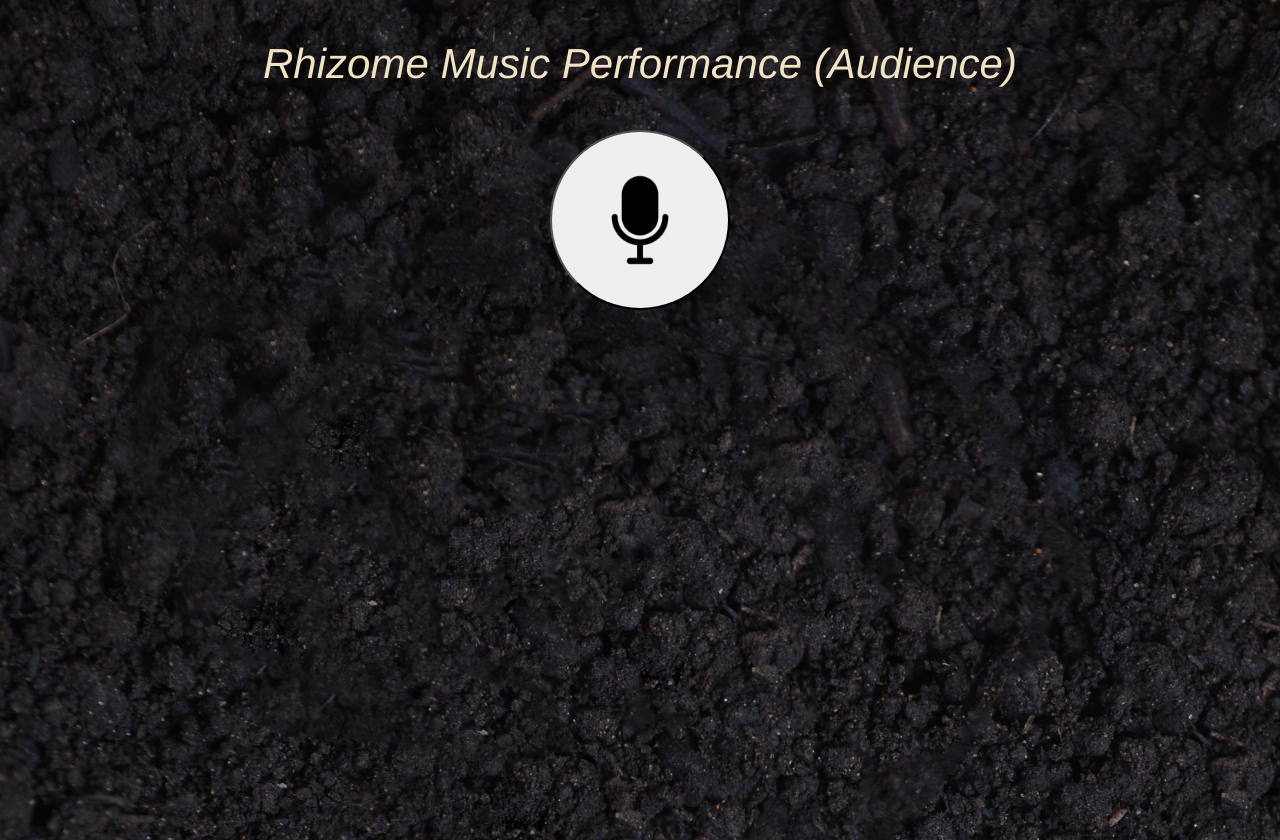
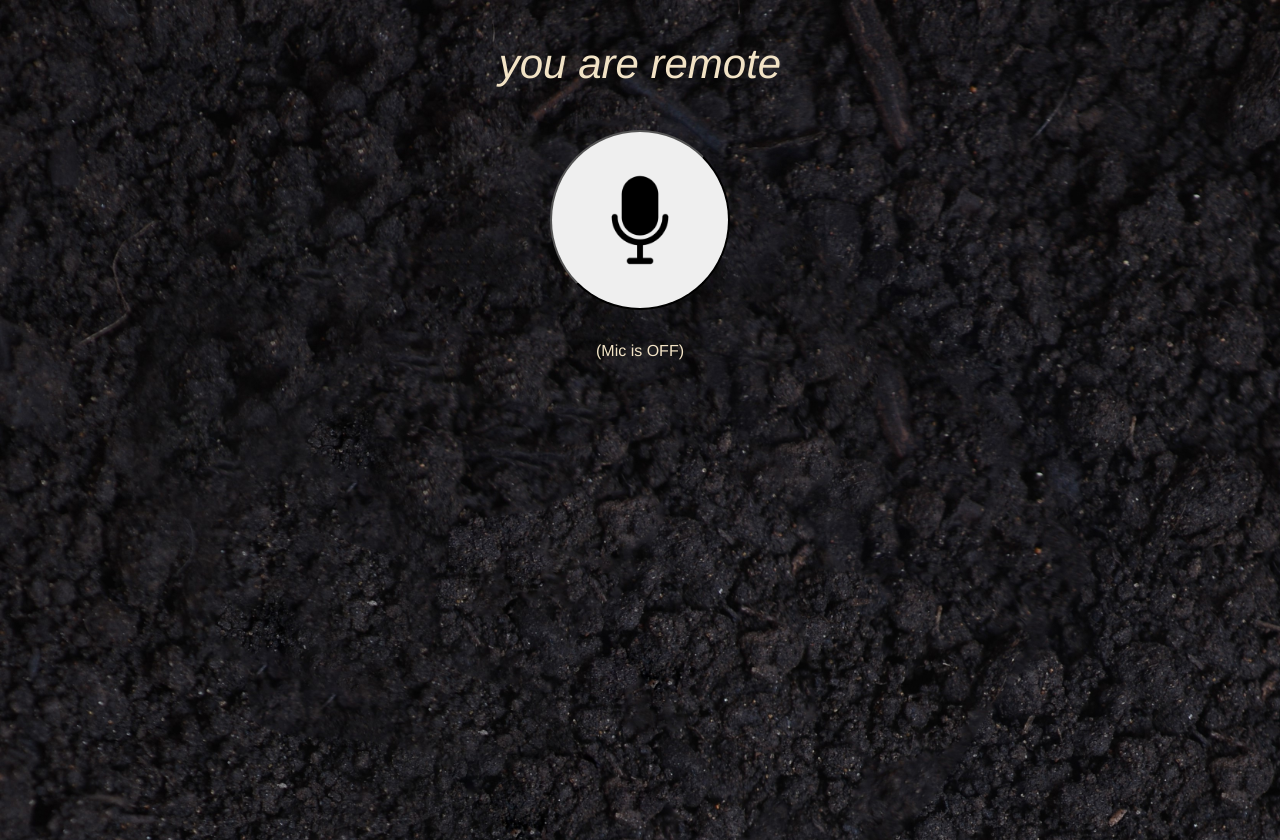
Before and after one commit to OB-0ne/Conduit_RhizomeMusic, a Flask app: page / in a window 1280 px wide. Run offline with Flask 2, Linux system fonts and the light colour scheme; some libraries are stand-ins or nearby versions.

Commit message:
randomized welcome message added
- updated CSS for mic info, which changes when mic is connected
- code added to randomize the welcome message

```diff
--- a/static/main.css
+++ b/static/main.css
@@ -10,6 +10,7 @@
     background-image: url('img/main_bg.jpeg');
     background-attachment: fixed;
     background-size: cover;
+    font-size: 26px;
 }
 
 body{
@@ -29,6 +30,12 @@ body{
     height: 180px;
     width: 180px;
     border-radius: 180px;
+}
+
+#MicInfo{
+    margin: auto;
+    width: 88px;
+    font-size: 16px;
 }
 
 /* RECEIVER UI */
--- a/static/sender.js
+++ b/static/sender.js
@@ -48,6 +48,27 @@ async function getAudioStream(params) {
         }
     });
 
+    // change the mic icon and info to show that audio is being tranfer
     document.getElementById('MicIcon').setAttribute('src','static/img/mic_icon_on.png');
+    document.getElementById('MicInfo').innerHTML = '(Mic is ON)';
 
 }
+
+// Random message generator for each used on Arrival
+const welcomeMsgs = [
+    'here/there',
+    'you are remote',
+    'miles of line'
+];
+
+function generate_welcomeMsg(){
+
+    let msg_len = welcomeMsgs.length;
+    let rand_msg;
+
+    // generate a random number
+    rand_msg = welcomeMsgs[Math.floor(Math.random()*msg_len)];
+    // update the welcome text with random number
+    document.getElementById('sender_welcome').innerHTML = rand_msg;
+
+}
--- a/templates/index.html
+++ b/templates/index.html
@@ -10,12 +10,15 @@
     <body>
         <div id="app-body-sender">
             <div id="sender_welcome">
-                Rhizome Music Performance (Audience)
+                sender_welcome
+                <script>generate_welcomeMsg()</script>
             </div>
             <div id="stream-controls">
                 <button id="MicOn" onclick="getAudioStream()">
                     <img id="MicIcon" src="static/img/mic_icon_off.png" height="100px">
-                </button>
+            </div>
+            <div id="MicInfo">
+                (Mic is OFF)
             </div>
         </div>
     </body>
```
